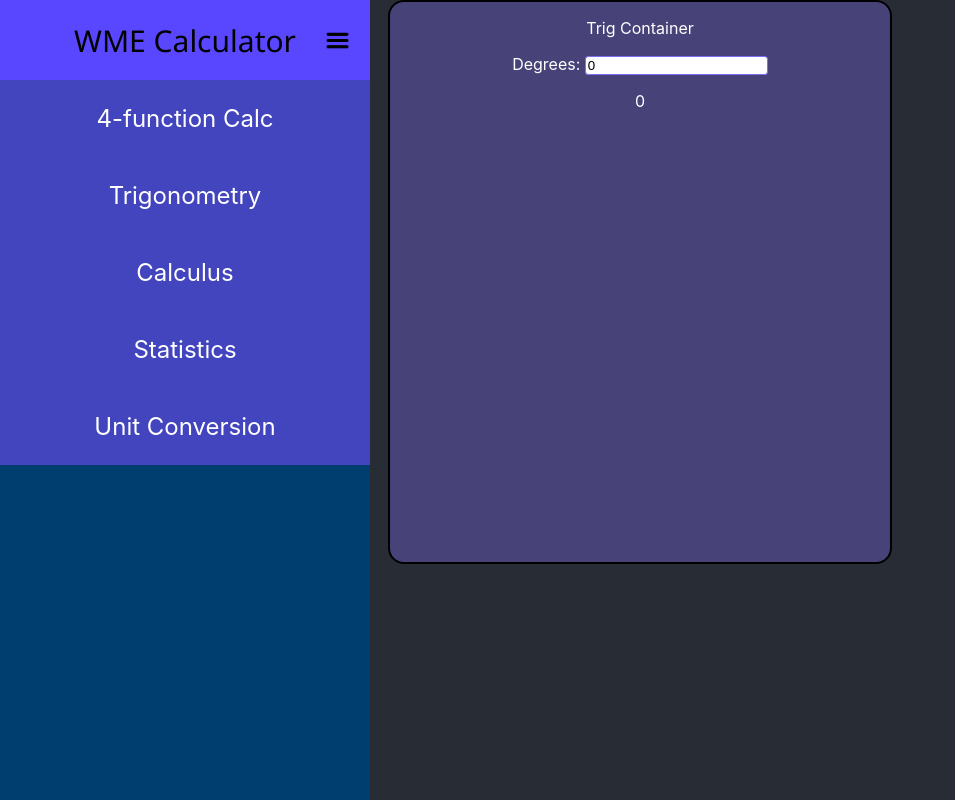
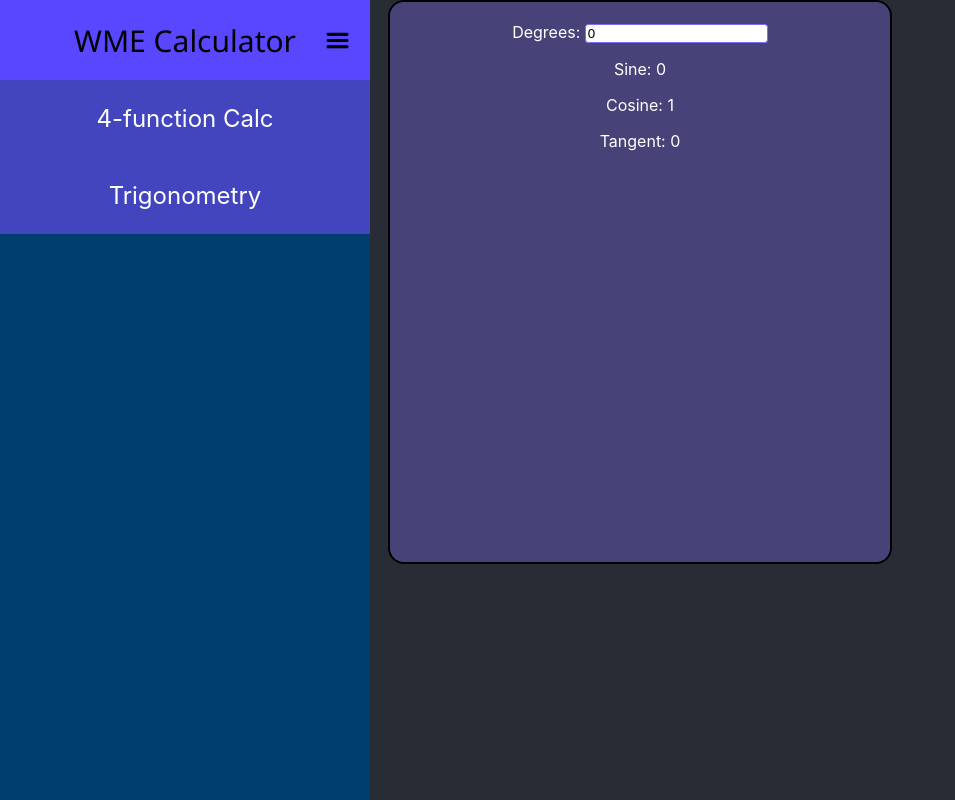
Before and after one commit to WaddyLeonvil/ReactCalculator, a React (Create React App) app: page /trig in a window 1280 px wide. Shown: the whole page, without its empty margins (0-955 px from the left). Built offline with nearby package versions, Linux system fonts and the light colour scheme.

Commit message:
Updated trig section
Added Math.js library and added working sine, cosine, and trig values for degree input

```diff
--- a/package.json
+++ b/package.json
@@ -6,6 +6,7 @@
     "@testing-library/jest-dom": "^5.16.1",
     "@testing-library/react": "^12.1.2",
     "@testing-library/user-event": "^13.5.0",
+    "mathjs": "^10.1.1",
     "react": "^17.0.2",
     "react-dom": "^17.0.2",
     "react-router-dom": "^6.2.1",
--- a/src/Components/Sidebar.css
+++ b/src/Components/Sidebar.css
@@ -49,11 +49,12 @@
     font-size: 24px;
 }
 
-img {
+.topbar img {
     height: 25px;
     width: 25px;
     position: absolute;
     right: 20px;
+    cursor: pointer;
 }
 
 @media screen and (max-width: 960px) {
--- a/src/Components/Sidebar.js
+++ b/src/Components/Sidebar.js
@@ -27,7 +27,7 @@ export function Sidebar() {
                     Trigonometry
                 </div>
             </Link>
-            <Link to='/calc' className='nav-links'>
+            {/* <Link to='/calc' className='nav-links'>
                 <div className="nav-item">
                     Calculus
                 </div>
@@ -41,7 +41,7 @@ export function Sidebar() {
                 <div className="nav-item">
                     Unit Conversion
                 </div>
-            </Link>
+            </Link> */}
         </div>
     )
 }
--- a/src/Components/Trig.js
+++ b/src/Components/Trig.js
@@ -1,21 +1,41 @@
 import React, {useState} from 'react';
+import 'mathjs';
 import './Trig.css';
+import {cos, sin, tan, unit} from 'mathjs';
 
 export function Trig() {
     const [degrees, setDegrees] = useState("0");
 
     const handleChange = (e) => {
-        if (e.target.value.match("^[0-9.]*$") != null) {
+        if (e.target.value === '') {
+            setDegrees("0");
+        }
+        else if (e.target.value.substr(0, 1) === '0') {
+            setDegrees(e.target.value.substr(1, 1));
+        }
+        else if (e.target.value.match("^[0-9]*$") != null) {
             setDegrees(e.target.value);
         }
     }
-
     return (
         <div id='trig-container'>
-            <p>Trig Container</p>
-            <label htmlFor="degree">Degrees: </label>
-            <input type="text" value={degrees} name='degree' autocomplete='off' onChange={handleChange} />
-            <p>{degrees}</p>
+            <br/>
+            <div className="trig-values">
+                <div className="trig-value-row">
+                    <label htmlFor="degree">Degrees: </label>
+                    <input type="text" value={degrees} name='degree' autocomplete='off' onChange={handleChange} />
+                </div>
+                <div className="trig-value-row">
+                    <p>Sine: {Math.round((sin(unit(parseInt(degrees), 'deg')) + Number.EPSILON) * 1000) / 1000}</p>
+                </div>
+                <div className="trig-value-row">
+                    <p>Cosine: {Math.round((cos(unit(parseInt(degrees), 'deg')) + Number.EPSILON) * 1000) / 1000}</p>
+                </div>
+            </div>
+
+
+
+            <p>Tangent: {(degrees === '90' || degrees === '270') ? 'Undefined' : Math.round((tan(unit(parseInt(degrees), 'deg')) + Number.EPSILON) * 1000) / 1000}</p>
 
 
         </div>
```
Also changed, not shown: 1 other file (tests, documents, lock files or other folders).
